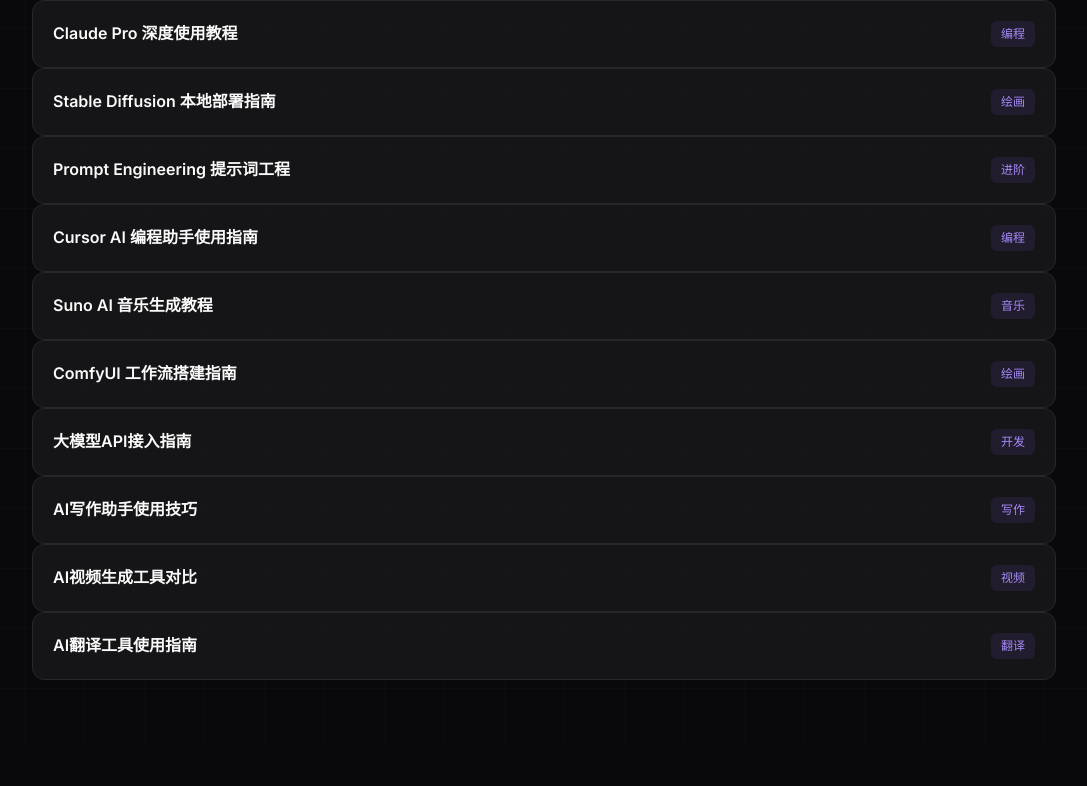
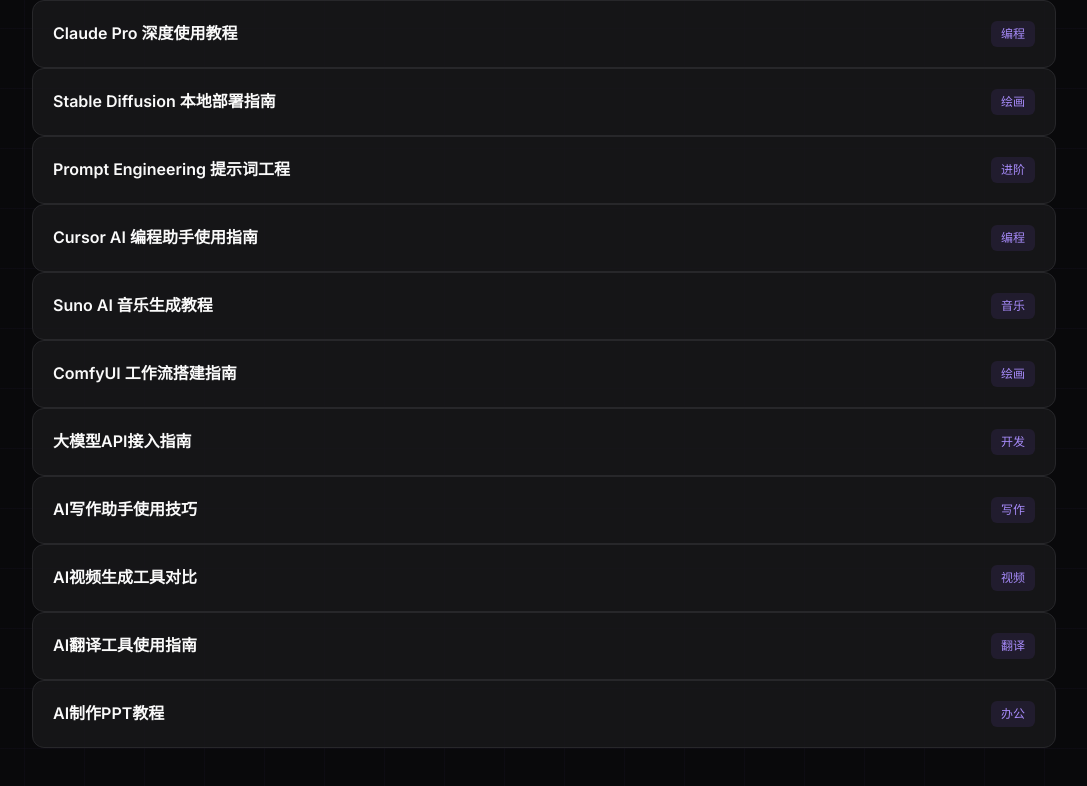
Before and after one commit to uncle-light/deepzd, a Next.js app: page /tutorials in a window 1280 px wide. Shown: the part 332-1118 px from the top of the page, without its empty margins (96-1183 px from the left). Before the commit the page ends 1076 px from the top, so only its background shows below. Built offline with nearby package versions, Linux system fonts and the light colour scheme.

Commit message:
feat: 添加AI PPT教程

```diff
--- a/src/app/data/tutorials.ts
+++ b/src/app/data/tutorials.ts
@@ -199,4 +199,20 @@
 
 提供上下文获得更准确翻译`
   },
+  {
+    slug: "ai-ppt",
+    title: "AI制作PPT教程",
+    tag: "办公",
+    content: `## 推荐工具
+
+- Gamma
+- Beautiful.ai
+- ChatGPT + Canva
+
+## 制作流程
+
+1. 确定主题
+2. 生成大纲
+3. 美化设计`
+  },
 ];
```
